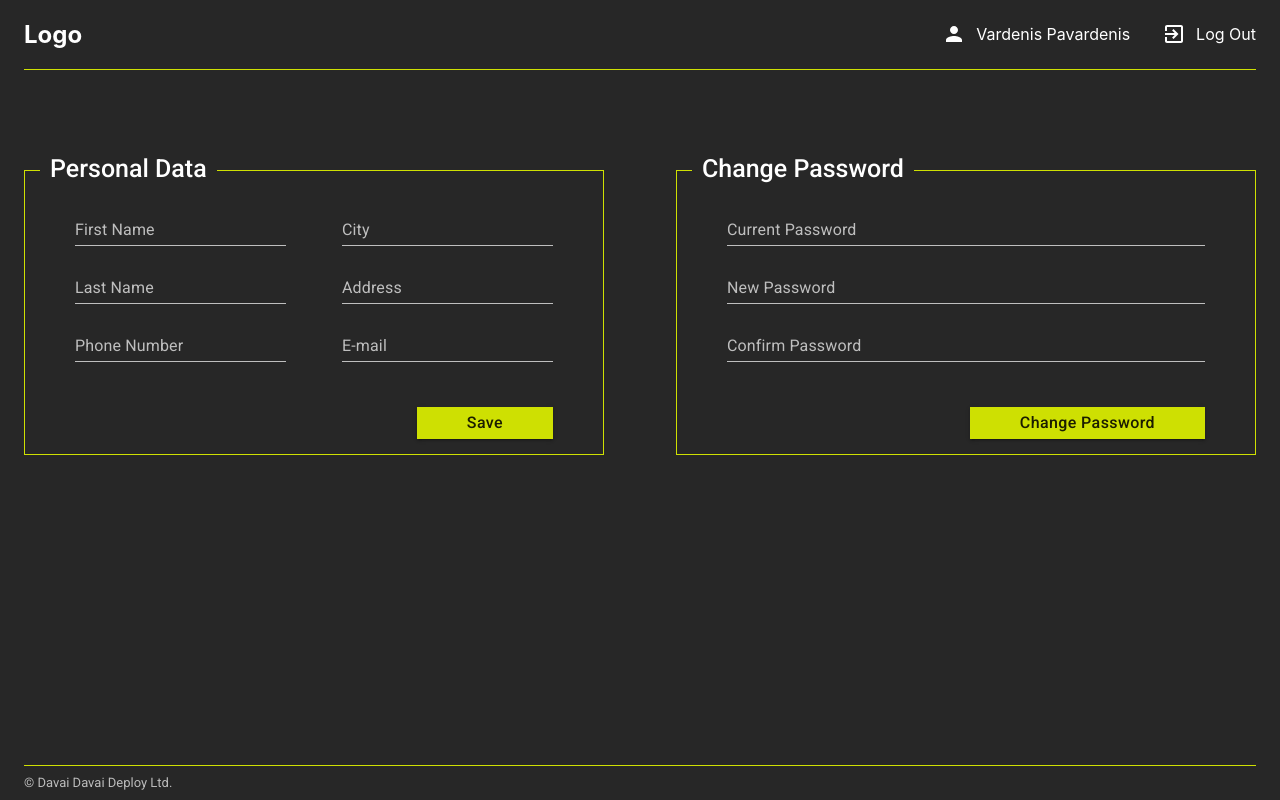
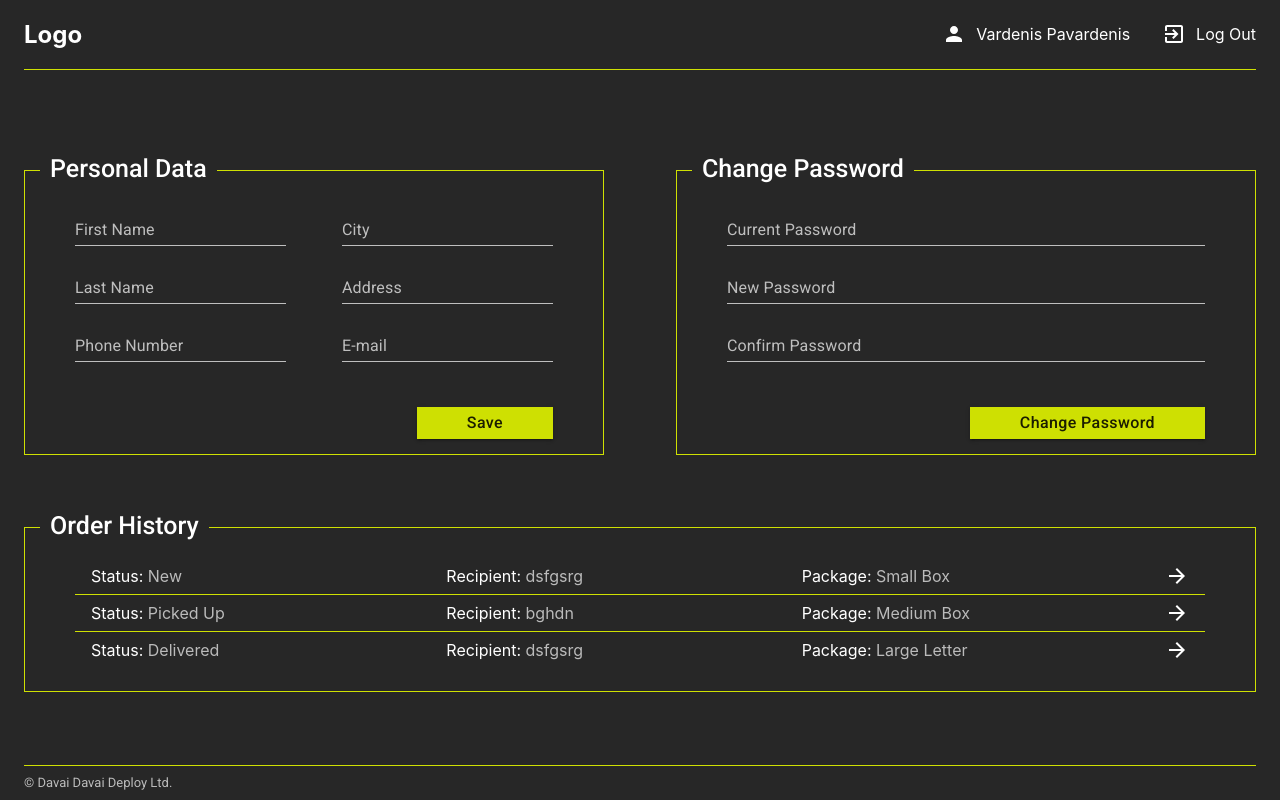
Before and after one commit to giplonis/delivery-service, a React (Create React App) app in the folder ui/: page /profile in a window 1280 px wide. Built offline with nearby package versions, Linux system fonts and the light colour scheme.

Commit message:
DDD-47 Added order history component to profile page

```diff
--- a/ui/src/components/OrderHistory.jsx
+++ b/ui/src/components/OrderHistory.jsx
@@ -1,6 +1,8 @@
-import {Dialog, Grid, List, ListItem} from "@material-ui/core"
+import {Divider, Grid, IconButton, List, ListItem, ListItemSecondaryAction} from "@material-ui/core";
+import ArrowForwardIcon from '@material-ui/icons/ArrowForward';
 import { useState } from "react";
 import OrderModal from "./OrderModal";
+import "../styles/OrderHistory.css";
 
 export default function OrderHistory(){
 
@@ -53,11 +55,23 @@ export default function OrderHistory(){
         return packageSizes.find(x =>  x.id === order.packageId)
     }
 
+    function OrderInfo(props){
         return(
-        <>
+            <span>
+                <span>{props.title}: </span>
+                <span className="order-description">{props.description}</span>
+            </span>
+        )
+    }
+
+    return(
+        <div className="form-wrapper">
+            <div className="form-inner">
+            <div className="form-header">Order History</div>
                 <List>
                     {
                         orders.map((order, index) =>
+                            <>
                                 <ListItem
                                     button
                                     key={index}
@@ -65,16 +79,32 @@ export default function OrderHistory(){
                                 >
                                     <Grid container>
                                         <Grid item xs={4}>
-                                    {`Status: ${order.status}`}
+                                            <OrderInfo
+                                                title = "Status"
+                                                description = {order.status}
+                                            />
                                         </Grid>
                                         <Grid item xs={4}>
-                                    {`Recipient: ${order.recipient.name}`}
+                                            <OrderInfo
+                                                title = "Recipient"
+                                                description = {order.recipient.name}
+                                            />
                                         </Grid>
                                         <Grid item xs={4}>
-                                    {`Package: ${getPackageSize(order).name}`}
+                                            <OrderInfo
+                                                title = "Package"
+                                                description = {getPackageSize(order).name}
+                                            />
                                         </Grid>
                                     </Grid>
+                                    <ListItemSecondaryAction>
+                                        <IconButton edge="end" size="small" onClick = {() => selectOrder(order)}>
+                                            <ArrowForwardIcon />
+                                        </IconButton>
+                                    </ListItemSecondaryAction>
                                 </ListItem>
+                                {index + 1 < orders.length && <Divider/>}
+                            </>
                         )
                     }
                 </List>
@@ -84,7 +114,8 @@ export default function OrderHistory(){
                     open = {selectedOrder !== null}
                     onClose = {selectOrder}
                 />}
-        </>
+            </div>
+        </div>
     )
 
 
--- a/ui/src/components/OrderModal.jsx
+++ b/ui/src/components/OrderModal.jsx
@@ -11,6 +11,10 @@ export default function OrderModal(props){
             onClose = {() => props.onClose(props.order)}
         >
             <div className = "modal-wrapper">
+                <div className="order-status-wrapper">
+                    <span className="form-header summary-subheader">Order Status: </span>
+                    <span className="description-text">{props.order.status}</span>
+                </div>
                 <SenderSummaryCard
                     sender = {props.order.sender}
                     pickUpDate = {props.order.pickUpDate}
--- a/ui/src/components/Profile.jsx
+++ b/ui/src/components/Profile.jsx
@@ -4,6 +4,7 @@ import Footer from "./Footer";
 import { Container, Grid } from "@material-ui/core";
 import PersonalData from "./PersonalData";
 import PasswordChange from "./PasswordChange";
+import OrderHistory from "./OrderHistory";
 
 function Profile() {
   return (
@@ -17,6 +18,9 @@ function Profile() {
           <Grid item xs={6}>
             <PasswordChange />
           </Grid>
+          <Grid item xs={12}>
+            <OrderHistory/>
+          </Grid>
         </Grid>
       </div>
       <Footer />
--- a/ui/src/components/Summary.jsx
+++ b/ui/src/components/Summary.jsx
@@ -5,9 +5,9 @@ import CreditCard from "../images/creditCard.png";
 import Paypal from "../images/paypal.png";
 import Cash from "../images/cash.png";
 import "../styles/Summary.css";
-import Box from "../images/box.png";
-import Letter from "../images/letter.png";
-import ImageBox from "./ImageBox";
+import SenderSummaryCard from "./SummaryCards/SenderSummaryCard";
+import RecipientSummaryCard from "./SummaryCards/RecipientSummaryCard";
+import ParcelSizeSummaryCard from "./SummaryCards/ParcelSizeSummaryCard";
 
 function Summary(props) {
   const date = props.formData.pickUpDate;
@@ -23,74 +23,17 @@ function Summary(props) {
           <ButtonBase className="w-100">
             <div className="form-inner w-100">
               <div className="form-header summary-header">Summary</div>
-              <div className="form-wrapper summary-subform-wrapper">
-                <div className="form-inner form-inner-summary">
-                  <div className="form-header summary-subheader">Sender Info</div>
-                  <Grid container>
-                    <Grid item xs={12}>
-                      <ul className="summary-ul">
-                        <li>
-                          {props.formData.sender.name} {props.formData.sender.surname}
-                        </li>
-                        <li>
-                          {props.formData.sender.address}, {props.formData.sender.city}
-                        </li>
-                        <li>Phone Number: {props.formData.sender.number}</li>
-                        <li>
-                          Pick Up Date:{" "}
-                          {date.toLocaleString("en-US", {
-                            year: "numeric",
-                            month: "2-digit",
-                            day: "2-digit",
-                            hour: "2-digit",
-                            minute: "2-digit",
-                            hour12: false,
-                          })}
-                        </li>
-                      </ul>
-                    </Grid>
-                  </Grid>
-                </div>
-              </div>
-              <div className="form-wrapper summary-subform-wrapper">
-                <div className="form-inner form-inner-summary">
-                  <div className="form-header summary-subheader">Recipient Info</div>
-                  <Grid container>
-                    <Grid item xs={12}>
-                      <ul className="summary-ul">
-                        <li>
-                          {props.formData.recipient.name} {props.formData.recipient.surname}
-                        </li>
-                        <li>
-                          {props.formData.recipient.address}, {props.formData.recipient.city}
-                        </li>
-                        <li>Phone Number: {props.formData.recipient.number}</li>
-                      </ul>
-                    </Grid>
-                  </Grid>
-                </div>
-              </div>
-              <div className="form-wrapper summary-subform-wrapper package-type-summary-wrapper">
-                <div className="form-inner form-inner-summary">
-                  <div className="form-header summary-subheader">{props.selectedPackage.name}</div>
-                  <Grid container>
-                    <Grid item xs={6}>
-                      <ImageBox alt={props.selectedPackageType} image={props.selectedPackageType === "Document" ? Letter : Box} />
-                    </Grid>
-                    <Grid item xs={6}>
-                      <ul className="summary-ul">
-                        <li>
-                          Max weight: {props.selectedPackage.weight}
-                          {props.selectedPackageType === "Document" ? "g" : "kg"}
-                        </li>
-                        <li>Max length: {props.selectedPackage.length}cm</li>
-                        <li>Max width: {props.selectedPackage.width}cm</li>
-                        {props.selectedPackageType === "Box" ? <li>Max height: {props.selectedPackage.height}cm</li> : ""}
-                      </ul>
-                    </Grid>
-                  </Grid>
-                </div>
-              </div>
+              <SenderSummaryCard
+                sender = {props.formData.sender}
+                pickUpDate = {date}
+              />
+              <RecipientSummaryCard
+                recipient = {props.formData.recipient}
+              />
+              <ParcelSizeSummaryCard
+                selectedPackage={props.selectedPackage}
+                selectedPackageType={props.selectedPackageType}
+              />
             </div>
           </ButtonBase>
         </Grid>
--- a/ui/src/components/SummaryCards/ParcelSizeSummaryCard.jsx
+++ b/ui/src/components/SummaryCards/ParcelSizeSummaryCard.jsx
@@ -1,6 +1,5 @@
 import React from "react";
 import {Grid} from "@material-ui/core";
-import "../../styles/Summary.css";
 import Box from "../../images/box.png";
 import Letter from "../../images/letter.png";
 import ImageBox from "../ImageBox";
--- a/ui/src/components/SummaryCards/RecipientSummaryCard.jsx
+++ b/ui/src/components/SummaryCards/RecipientSummaryCard.jsx
@@ -1,6 +1,5 @@
 import React from "react";
 import {Grid} from "@material-ui/core";
-import "../../styles/Summary.css";
 
 export default function RecipientSummaryCard(props) {
     return (
--- a/ui/src/components/SummaryCards/SenderSummaryCard.jsx
+++ b/ui/src/components/SummaryCards/SenderSummaryCard.jsx
@@ -1,6 +1,5 @@
 import React from "react";
 import {Grid} from "@material-ui/core";
-import "../../styles/Summary.css";
 
 export default function SenderSummaryCard(props) {
     return (
--- /dev/null
+++ b/ui/src/styles/OrderHistory.css
@@ -0,0 +1,3 @@
+.order-description {
+    color: var(--gray);
+}
--- a/ui/src/styles/OrderModal.css
+++ b/ui/src/styles/OrderModal.css
@@ -1,3 +1,12 @@
 .modal-wrapper {
     padding: 30px 30px 0px 30px;
 }
+.description-text {
+    font-family: "Roboto", sans-serif;
+    font-weight: 400;
+    font-size: 18px;
+    color: var(--gray);
+}
+.order-status-wrapper {
+    margin-bottom: 30px;
+}
```
Lines whose indentation alone changed are shown as unchanged.
